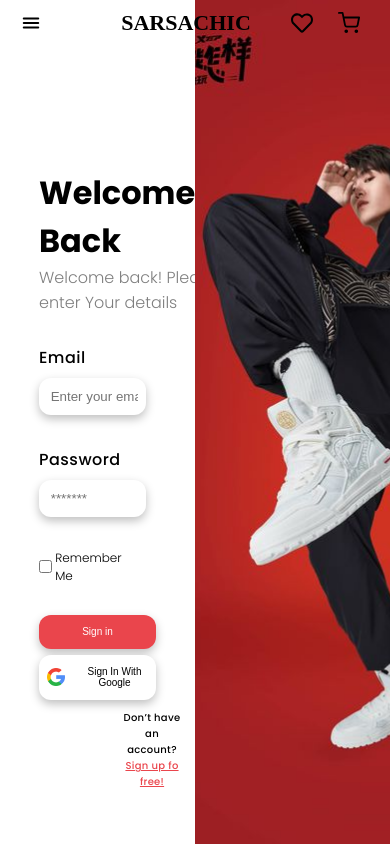
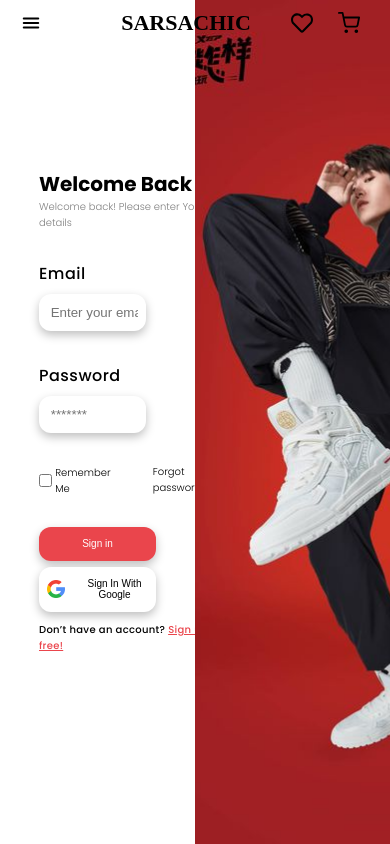
Before and after one commit to dhruv1145/sarsachic, a React (Vite) app: page /login in a window 390 px wide. Built offline with nearby package versions, Linux system fonts and the light colour scheme.

Commit message:
login responsiveness

```diff
--- a/src/pages/Login/Login.css
+++ b/src/pages/Login/Login.css
@@ -116,22 +116,14 @@
 }
 
 .dont-have-an-account-sign-up-wrapper {
-  align-self: stretch;
-  display: flex;
-  flex-direction: row;
-  margin-left: 30px;
+  margin-left: 90px;
   margin-top: 10px;
-  padding: 0 49px 0 50px;
 }
 
 .dont-have-an-container {
-  position: relative;
   font-size: 10px;
   letter-spacing: 0.03em;
   font-weight: 500;
-  font-family: var(--font-poppins);
-  text-align: center;
-  z-index: 1;
 }
 
 .sign-up-fo {
@@ -160,3 +152,24 @@
   background-size: cover;
   z-index: 1;
 }
+
+@media screen and (max-width: 1068px) {
+  .text {
+    font-size: 10px;
+  }
+
+  .wrapper {
+    display: flex;
+    align-items: center;
+    gap: 2rem;
+    font-size: 10px;
+  }
+  .Google-button,
+  .button {
+    font-size: 10px;
+  }
+
+  .dont-have-an-account-sign-up-wrapper {
+    margin-left: 0;
+  }
+}
```
